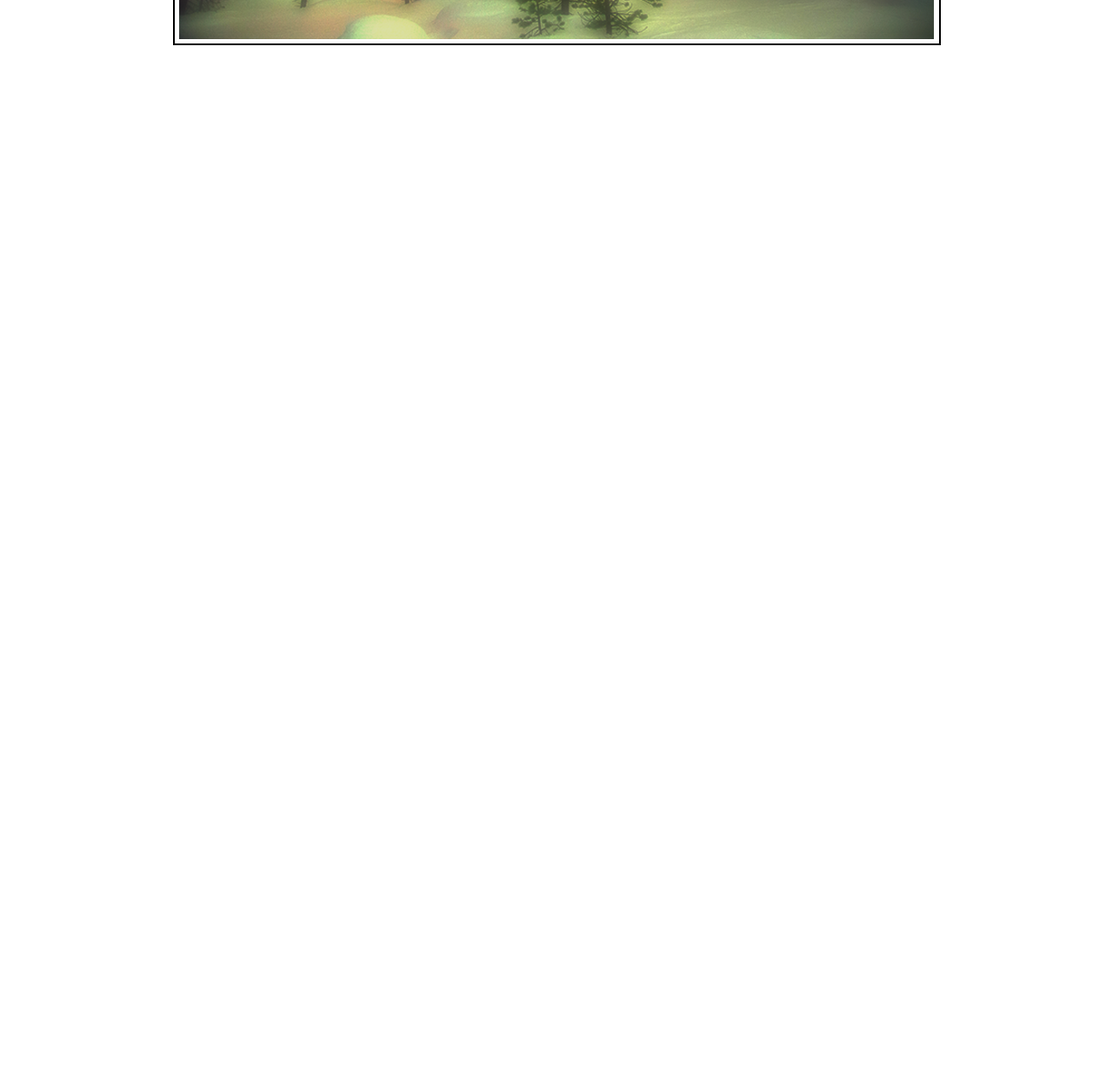
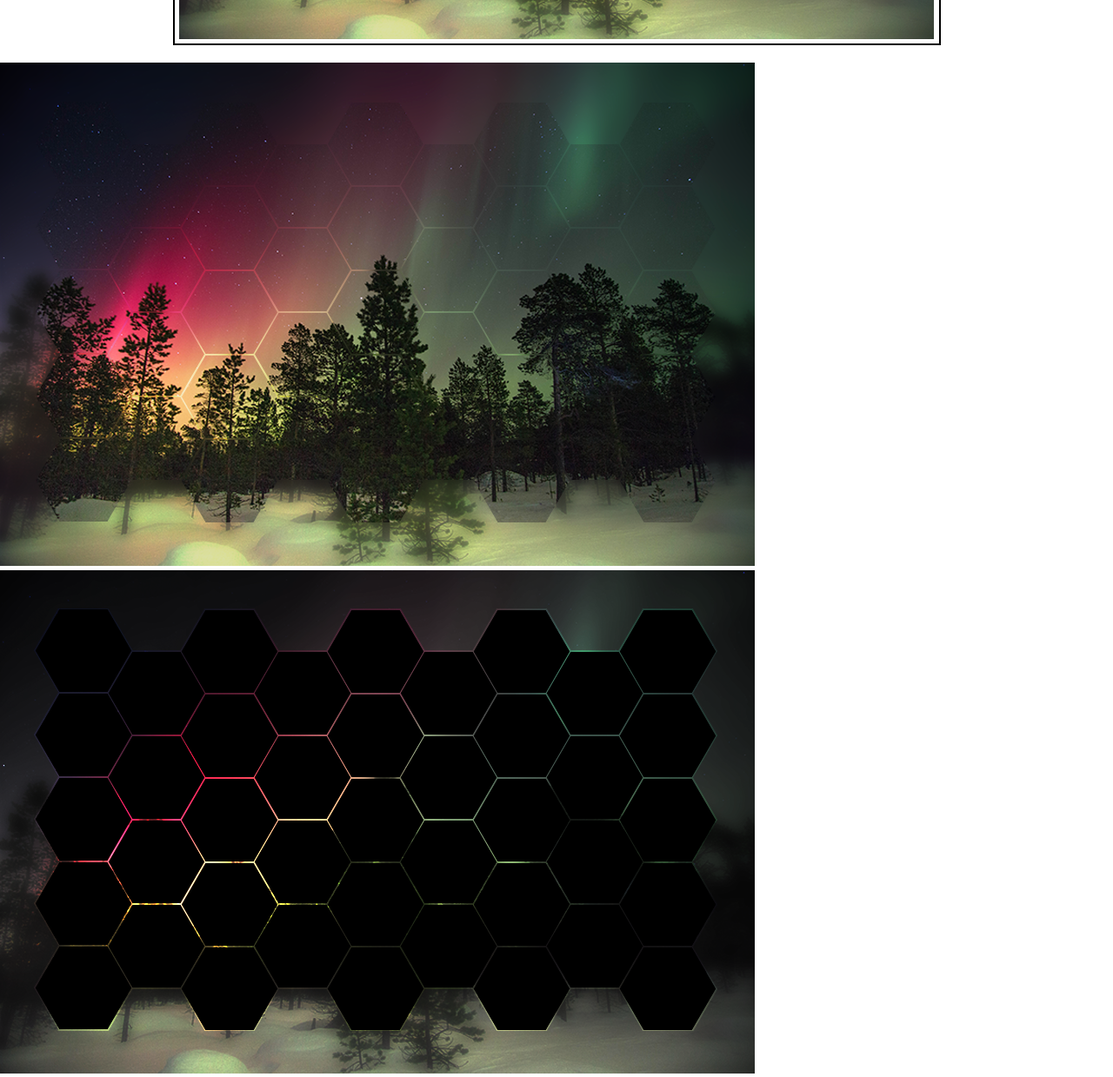
Before and after one commit to brianhernandez/becoming-a-javascript-expert__jigsaw-puzzle, a website: page index.html in a window 1280 px wide. Shown: the part 756-1995 px from the top of the page at 87% size. Before the commit the page ends 828 px from the top, so only its background shows below. Drawn offline with Linux system fonts and the light colour scheme.

Commit message:
Testing to see if adding puzzle board images to html fixes image issue on github pages.

```diff
--- a/index.html
+++ b/index.html
@@ -95,5 +95,7 @@
     <div class="flex-grid__col"></div>
     <script src="js/app.js"></script>
   </div>
+  <img src="img/puzzle/_Puzzle_solved.png" alt="">
+    <img src="img/puzzle/_Puzzle_bg_unsolved.png" alt="">
 </body>
 </html>
```
